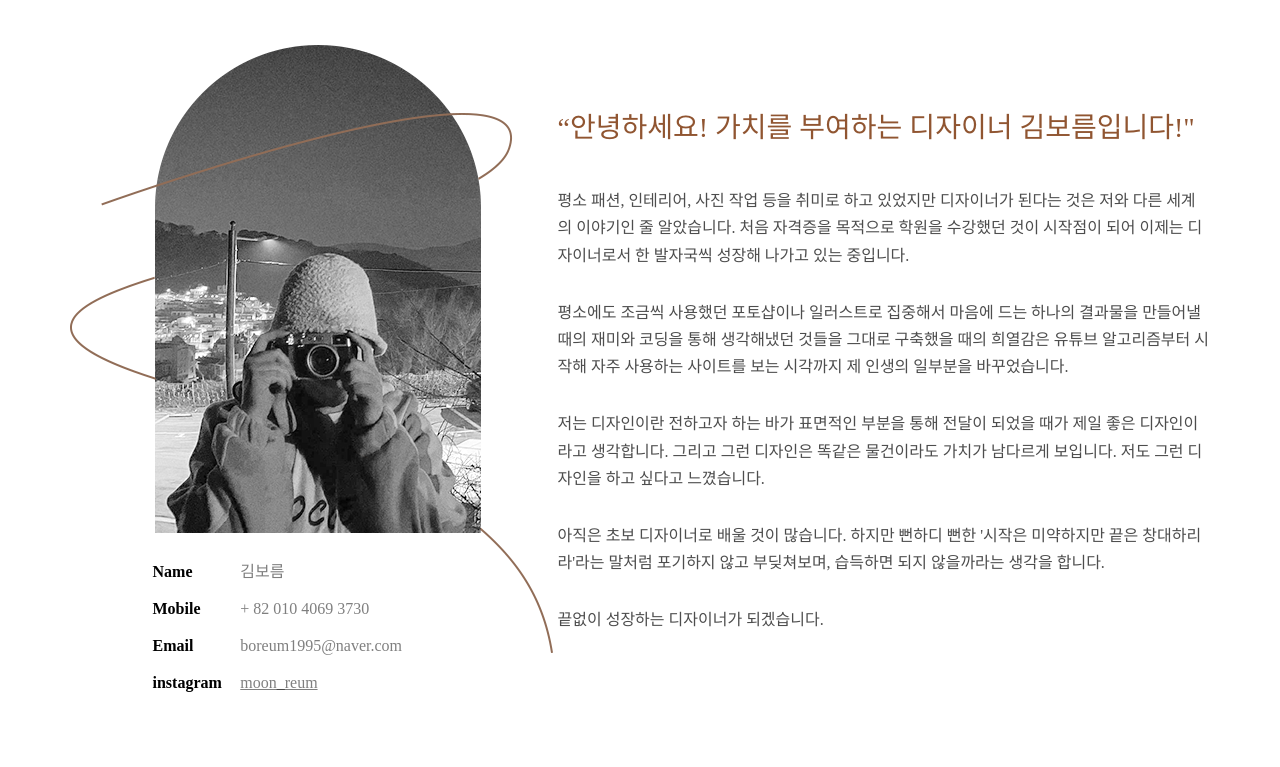
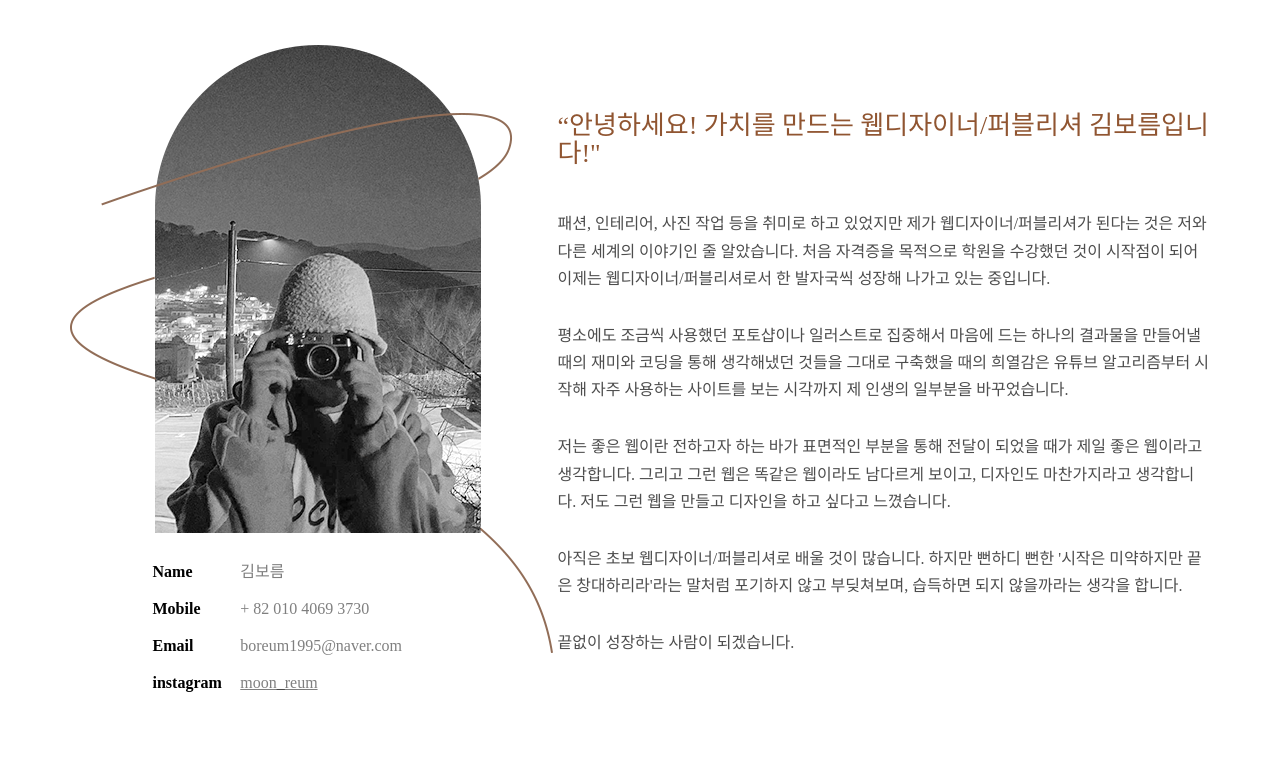
Before and after one commit to KimBoreum/Web_portfolio, a plain HTML site: page index.html in a window 1280 px wide. Shown: the part 1053-1820 px from the top of the page. Drawn offline with Linux system fonts and the light colour scheme; some packages are replaced by stand-ins of ours; no server answers; files whose address does not match are found by name; a web font is replaced by a local one.

Commit message:
Add files via upload

```diff
--- a/css/style.css
+++ b/css/style.css
@@ -136,7 +136,7 @@ h2{
   clear: both;
   color: #905531;
   font-family: 'Pak_Yong_jun';
-  font-size: 28px;
+  font-size: 26px;
   display: block;
   padding: 20px 0;
 }
--- a/index.html
+++ b/index.html
@@ -49,12 +49,12 @@
 					</ul>
 				</div>
 				<div class="col-md-7">
-					<h2>“안녕하세요! 가치를 부여하는 디자이너 김보름입니다!"</h2>
-					<p>평소 패션, 인테리어, 사진 작업 등을 취미로 하고 있었지만 디자이너가 된다는 것은 저와 다른 세계의 이야기인 줄 알았습니다. 처음 자격증을 목적으로 학원을 수강했던 것이 시작점이 되어 이제는 디자이너로서 한 발자국씩 성장해 나가고 있는 중입니다.</p>
+					<h2>“안녕하세요! 가치를 만드는 웹디자이너/퍼블리셔 김보름입니다!"</h2>
+					<p>패션, 인테리어, 사진 작업 등을 취미로 하고 있었지만 제가 웹디자이너/퍼블리셔가 된다는 것은 저와 다른 세계의 이야기인 줄 알았습니다. 처음 자격증을 목적으로 학원을 수강했던 것이 시작점이 되어 이제는 웹디자이너/퍼블리셔로서 한 발자국씩 성장해 나가고 있는 중입니다.</p>
 					<p>평소에도 조금씩 사용했던 포토샵이나 일러스트로 집중해서 마음에 드는 하나의 결과물을 만들어낼 때의 재미와 코딩을 통해 생각해냈던 것들을 그대로 구축했을 때의 희열감은 유튜브 알고리즘부터 시작해 자주 사용하는 사이트를 보는 시각까지 제 인생의 일부분을 바꾸었습니다.</p>
-					<p>저는 디자인이란 전하고자 하는 바가 표면적인 부분을 통해 전달이 되었을 때가 제일 좋은 디자인이라고 생각합니다. 그리고 그런 디자인은 똑같은 물건이라도 가치가 남다르게 보입니다. 저도 그런 디자인을 하고 싶다고 느꼈습니다.</p>
-					<p>아직은 초보 디자이너로 배울 것이 많습니다. 하지만 뻔하디 뻔한 '시작은 미약하지만 끝은 창대하리라'라는 말처럼 포기하지 않고 부딪쳐보며, 습득하면 되지 않을까라는 생각을 합니다.</p>
-					<p>끝없이 성장하는 디자이너가 되겠습니다.</p>
+					<p>저는 좋은 웹이란 전하고자 하는 바가 표면적인 부분을 통해 전달이 되었을 때가 제일 좋은 웹이라고 생각합니다. 그리고 그런 웹은 똑같은 웹이라도 남다르게 보이고, 디자인도 마찬가지라고 생각합니다.  저도 그런 웹을 만들고 디자인을 하고 싶다고 느꼈습니다.</p>
+					<p>아직은 초보 웹디자이너/퍼블리셔로 배울 것이 많습니다. 하지만 뻔하디 뻔한 '시작은 미약하지만 끝은 창대하리라'라는 말처럼 포기하지 않고 부딪쳐보며, 습득하면 되지 않을까라는 생각을 합니다.</p>
+					<p>끝없이 성장하는 사람이 되겠습니다.</p>
 				</div>
 			</div>
 		</div>
@@ -71,37 +71,31 @@
 			<div class="row">
 				<div class="col-md-4 text-center col-padding animate-box">
 					<a href="guide/BIBX.html" target="_blank"><img src="images/portfolio-1.jpg" alt="BI/BX"></a>
-					<h1>MARS</h1>
 					<h3>BI/BX style Guide</h3>
 				</div>
 
 				<div class="col-md-4 text-center col-padding animate-box">
 					<a href="guide/Web.html" target="_blank"><img src="images/portfolio-2.jpg" alt="Web"></a>
-					<h1>MARS</h1>
 					<h3>Web style Guide</h3>
 				</div>
 
 				<div class="col-md-4 text-center col-padding animate-box">
 					<a href="guide/Mobile.html" target="_blank"><img src="images/portfolio-3.jpg" alt="Mobile"></a>
-					<h1>MARS</h1>
 					<h3>Mobile style Guide</h3>
 				</div>
 
 				<div class="col-md-4 text-center col-padding animate-box">
 					<a href="https://adobe.ly/3uaoWde" target="_blank"><img src="images/portfolio-4.jpg" alt="XD"></a>
-					<h1>MARS</h1>
 					<h3>XD</h3>
 				</div>
 
 				<div class="col-md-4 text-center col-padding animate-box">
 					<a href="E-book/index.html" target="_blank"><img src="images/portfolio-5.jpg" alt="E-book"></a>
-					<h1>MARS</h1>
 					<h3>E-book</h3>
 				</div>
 
 				<div class="col-md-4 text-center col-padding animate-box">
 					<a href="video/MARS_video.mp4" target="_blank"><img src="images/portfolio-6.jpg" alt="video"></a>
-					<h1>MARS</h1>
 					<h3>Video</h3>
 				</div>
 
```
